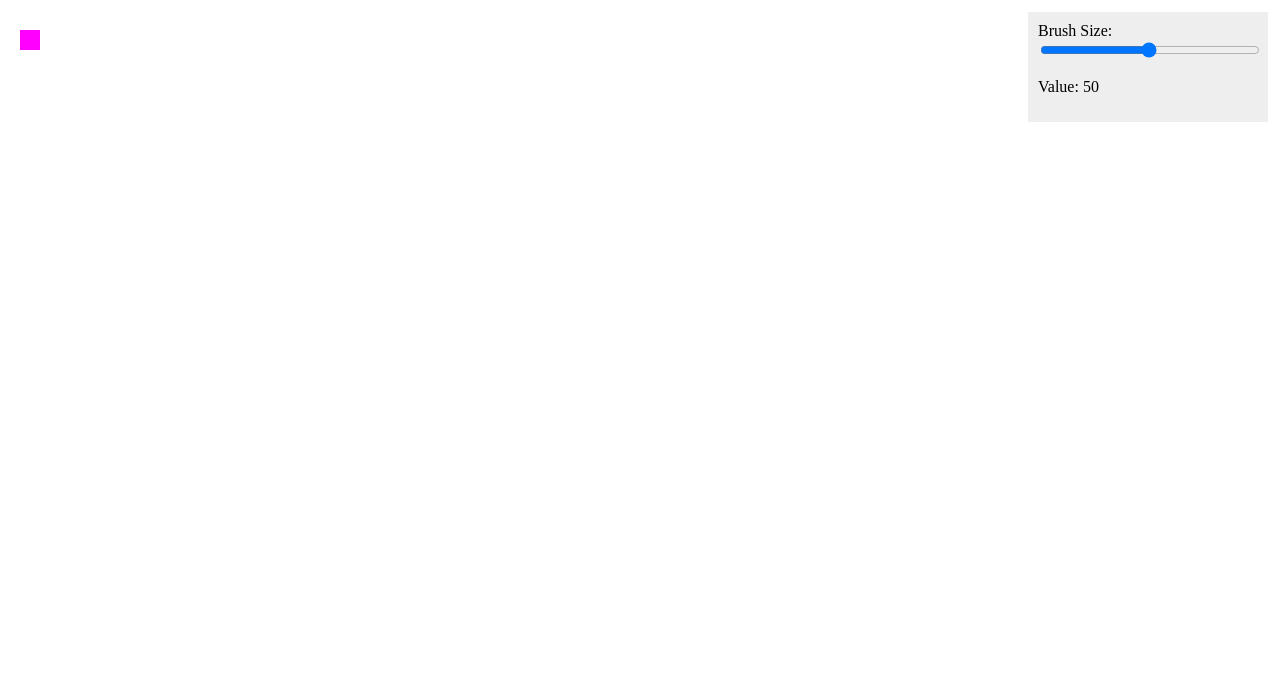
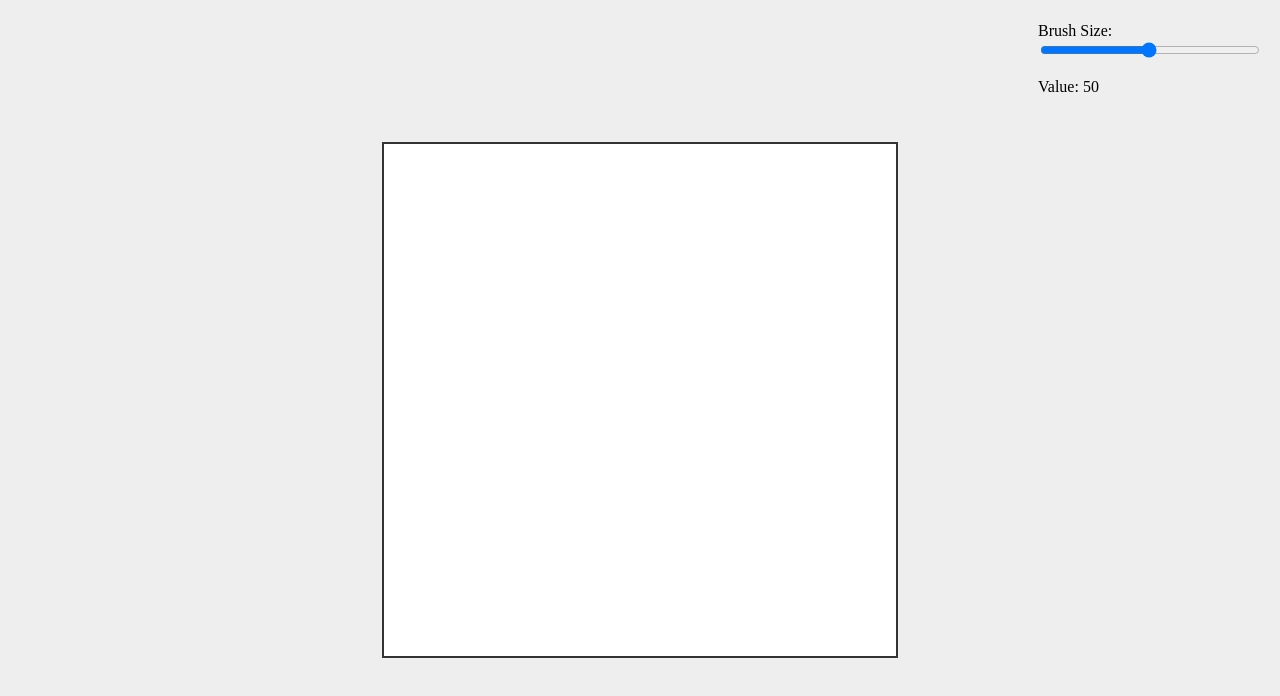
Before and after one commit to Zedowo/PaintLite, a plain HTML site: page index.html in a window 1280 px wide. Drawn offline with Linux system fonts and the light colour scheme.

Commit message:
Add canvas borders + removed bug where pixel always displays on startup at top left

```diff
--- a/js/main.js
+++ b/js/main.js
@@ -50,12 +50,6 @@ function main() {
     var artHeight = 512;
     var pixels = new Uint8Array(artWidth * artHeight * 4);
     pixels.fill(255);
-
-    for (var y = 30; y < 50; y++) {
-        for (var x = 20; x < 40; x++) {
-            setPixel(x, y);
-        }
-    }
 
     var positions = [
         0, 0,
@@ -263,7 +257,7 @@ function main() {
 
     //canvas.addEventListener("pointerdown", paint);
 
-    draw();
+    //draw();
 }
 
 main();
--- a/style.css
+++ b/style.css
@@ -4,12 +4,17 @@ body {
     width: 100%;
     height: 100%;
     overflow: hidden;
+    display: grid;
+    place-items: center;
+    background: #eeeeee;
 }
 
 canvas {
     display: block;
-    width: 100%;
-    height: 100%;
+    width: 512px;
+    height: 512px;
+    outline: 2px solid #333333;
+    background: white;
 }
 
 .slidecontainer {
```
Also changed, not shown: 1 other file.
